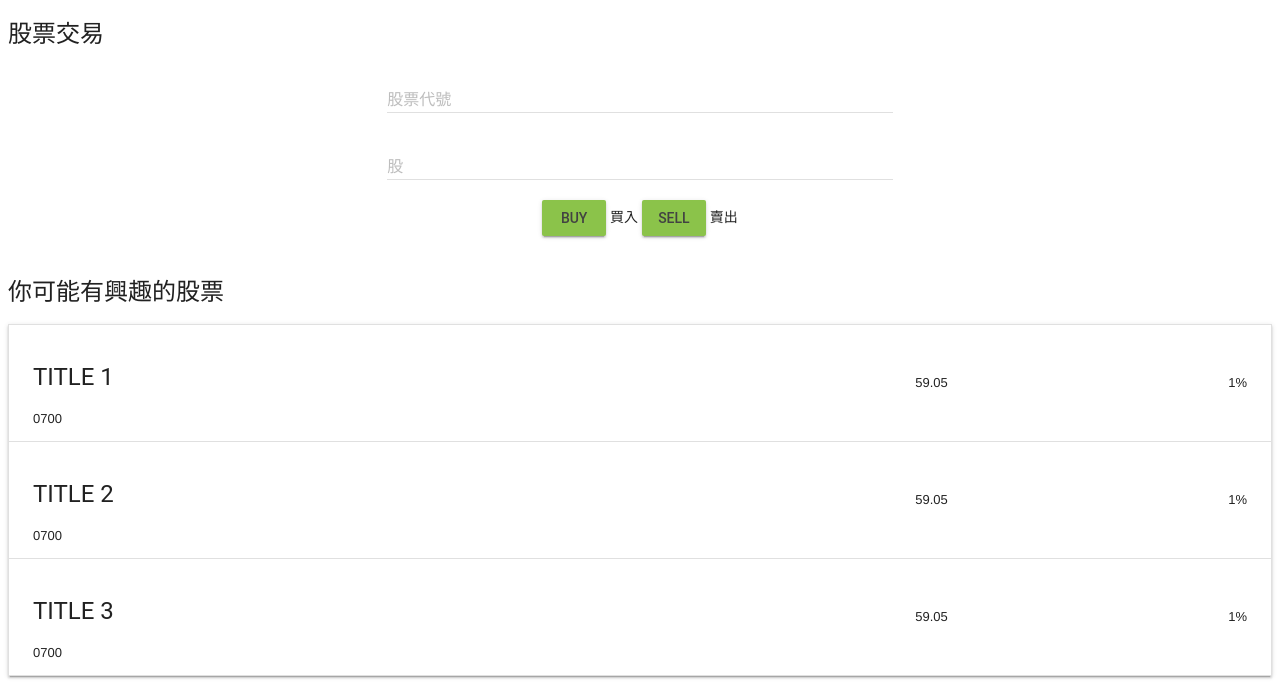
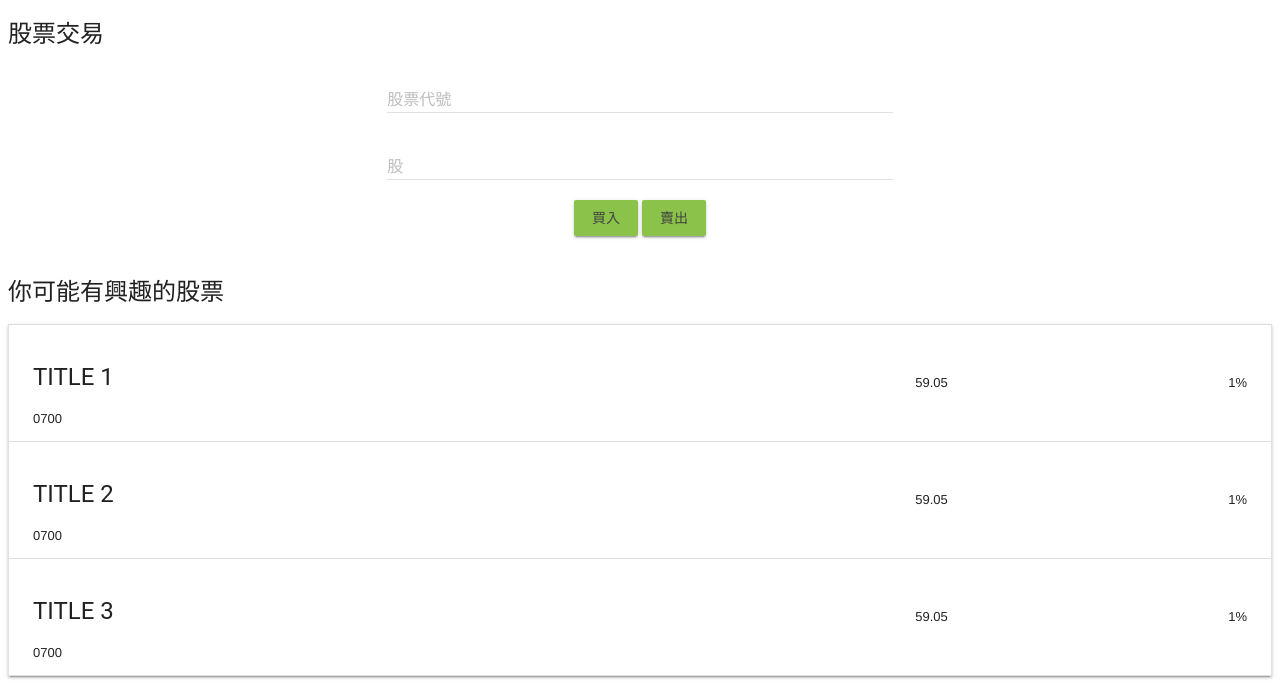
Before and after one commit to carsonwah/ying3006, a Flask app: template templates/portfolio.html in a window 1280 px wide. Shown: the part 166-850 px from the top of the page. Run offline with Flask 2, Linux system fonts and the light colour scheme; the template is opened without the code that fills it, so the values that code supplies are empty; some libraries are stand-ins or nearby versions.

Commit message:
fix buy sell button

```diff
--- a/templates/portfolio.html
+++ b/templates/portfolio.html
@@ -38,12 +38,12 @@
       <label class="mdl-textfield__label" for="sample1">股</label>
     </div>
     <br>
-    <input type="submit" name="action" value="buy" class="mdl-button mdl-js-button mdl-button--raised mdl-button--colored">
+    <button type="submit" name="action" value="buy" class="mdl-button mdl-js-button mdl-button--raised mdl-button--colored">
       買入
-    </input>
-    <input type="submit" name="action" value="sell" class="mdl-button mdl-js-button mdl-button--raised mdl-button--colored">
+    </button>
+    <button type="submit" name="action" value="sell" class="mdl-button mdl-js-button mdl-button--raised mdl-button--colored">
       賣出
-    </input>
+    </button>
   </form>
 </div>
 
```
